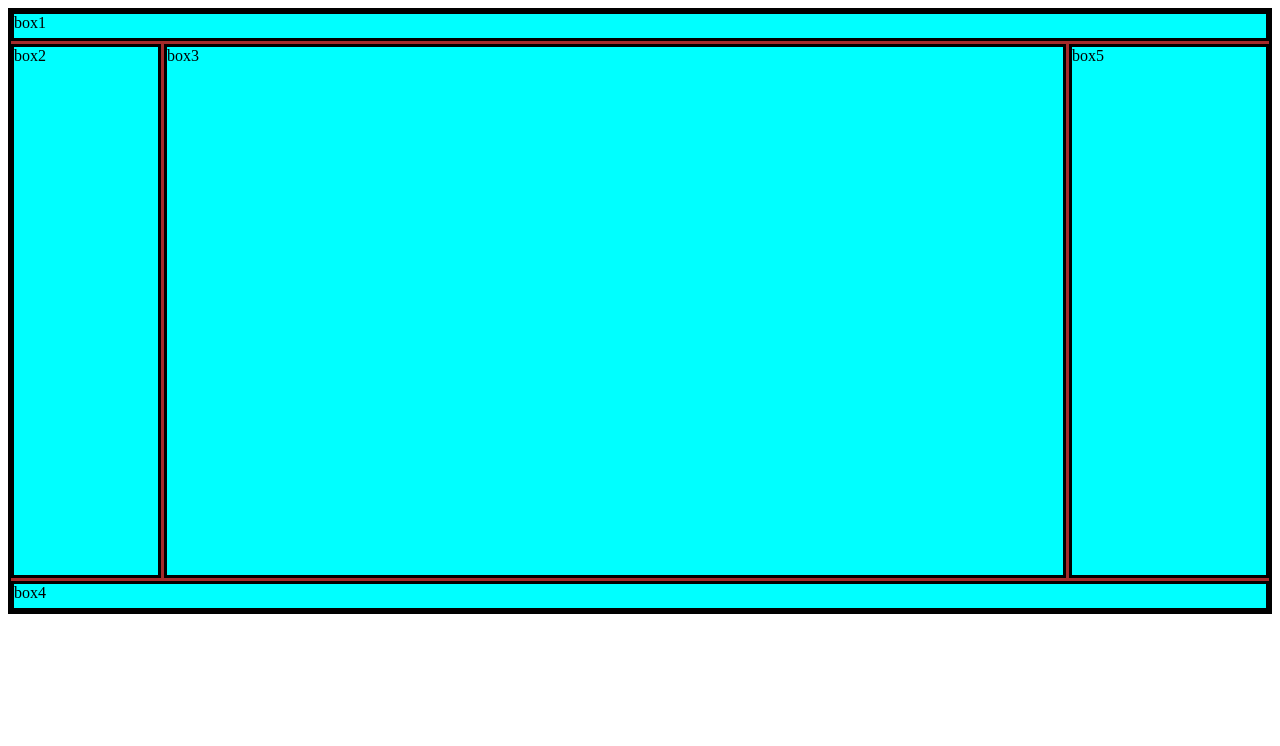
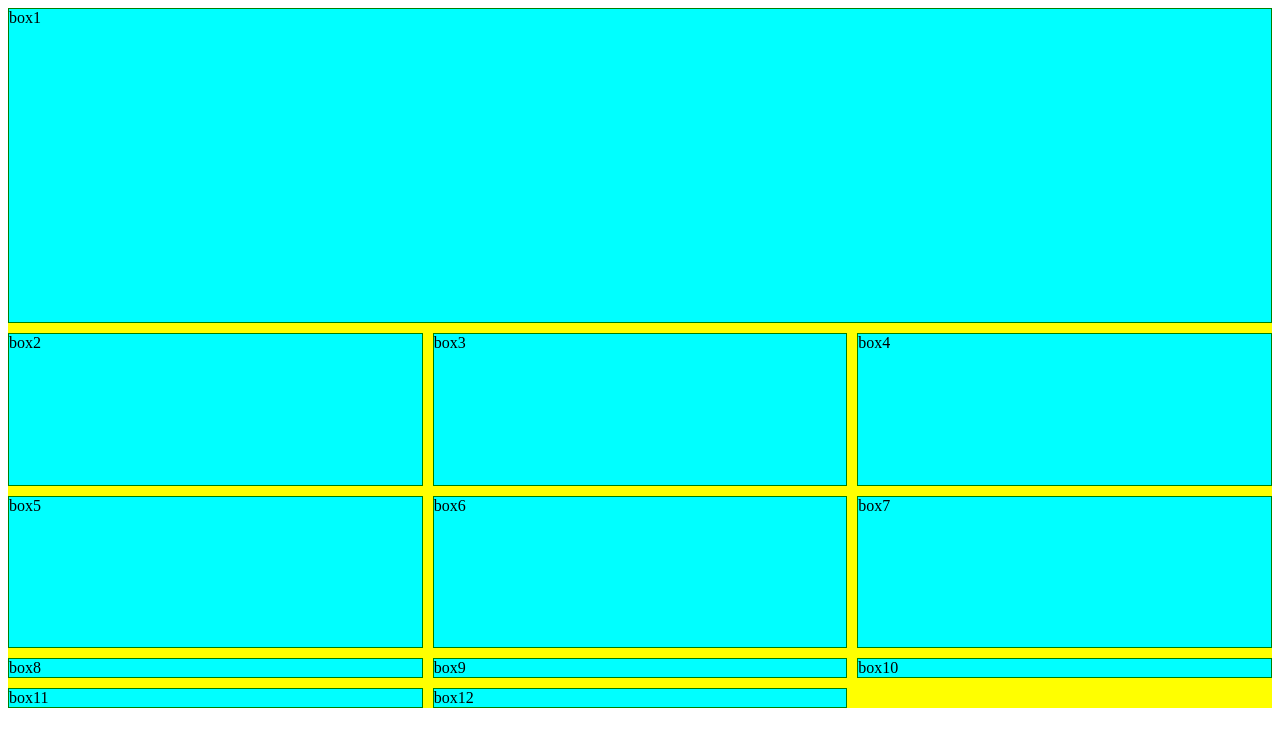
Before and after one commit to ritika22jan/file-2, a website built with Vite: page index.html in a window 1280 px wide. Built offline with nearby package versions, Linux system fonts and the light colour scheme.

Commit message:
Add files via upload

```diff
--- a/index.html
+++ b/index.html
@@ -13,18 +13,16 @@
     <div class="container">
         <div class="box" id="box1">box1</div>
         <div class="box">box2</div>
-        <div class="box" id="box3">box3</div>
-        <div class="box" id="box4">box4</div>
-        <div class="box" id="box5">box5</div>
-        <!-- <div class="box" id="box5">box5</div> -->
-        <!-- <div class="box">box5</div>
+        <div class="box">box3</div>
+        <div class="box">box4</div>
+        <div class="box">box5</div>
         <div class="box">box6</div>
         <div class="box">box7</div>
         <div class="box">box8</div>
         <div class="box">box9</div>
         <div class="box">box10</div>
         <div class="box">box11</div>
-        <div class="box">box12</div> -->
+        <div class="box">box12</div>
     </div>
 </body>
 
--- a/style.css
+++ b/style.css
@@ -1,33 +1,26 @@
 .container{
-    background-color: brown;
-    height: 600px;
-    border: 3px solid black;
+    height: 700px;
+    border: 1ps solid red;
+    background-color: yellow;
     display: grid;
-    grid-template-columns: 150px 1fr 200px;
-    grid-template-rows:30px 1fr 30px;
-    gap:3px;
+    grid-template-rows: repeat(4,1fr);
+    grid-template-columns: repeat(3,1fr);
+    grid-gap: 10px;
 }
 
-#box1,#box4{
-    grid-column-start: 1;
-    grid-column-end: 4;
+
+.box{
+    border: 1px solid green;
+    background-color: aqua;
+    /* height: 100px; */
+    /* width: 100px; */
 }
 
-#box5{
-    grid-column-start: 3;
+#box1{
+    /* grid-column-start: 1;
     grid-column-end: 4;
-    grid-row-start: 2;
-    grid-row-end: 3;
+
+    grid-row-start: 1;
+    grid-row-end: 3; */
+    grid-area:1/1/3/4 ;
 }
-
-.box{
-    background-color: aqua;
-    border: 3px solid black;
-    /* width: 80px;*/
-    /* height: 80px; */
-}
-
-#box3{
-    grid-column-start: 2;
-    grid-column-end:3;
-}
```
